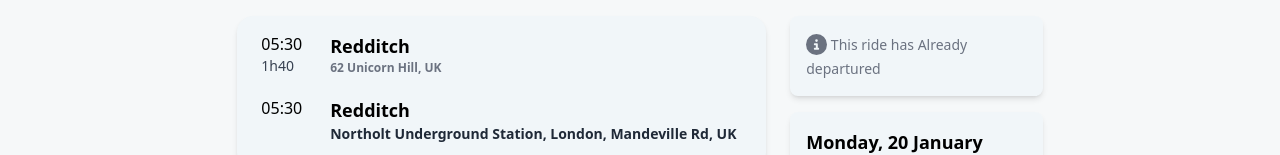
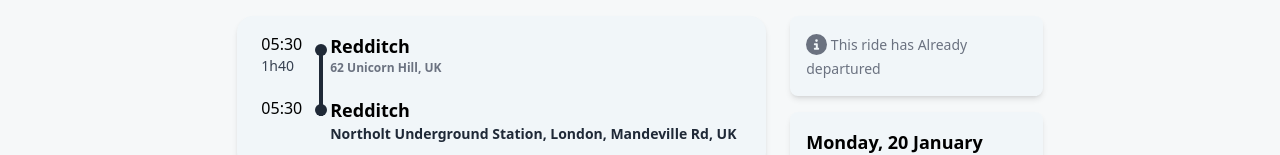
Before and after one commit to S01J04/FYP-RideShare, a React (Vite) app in the folder FRONTEND/: page /ride-detail/1 in a window 1280 px wide. Shown: the part 160-315 px from the top of the page. Built offline with nearby package versions, Linux system fonts and the light colour scheme.

Commit message:
added more styling

```diff
--- a/FRONTEND/src/Pages/RatingandReviews.jsx
+++ b/FRONTEND/src/Pages/RatingandReviews.jsx
@@ -52,7 +52,7 @@ const RatingsPage = () => {
         {/* Individual Rating Section */}
         <div className="   p-6 space-y-4">
           {/* Reviewer Info */}
-          <Link to={'/rider-profile/Muhammad-Sohaib'}><div className="flex hover:bg-blue-100 rounded-lg py-2 px-2 justify-between items-center space-x-4">
+          <Link to={'/rider-profile/Muhammad-Sohaib'}><div className="flex hover:bg-primary rounded-lg py-2 px-2 justify-between items-center space-x-4">
             <div className="flex  items-center gap-3"><img
               src="https://randomuser.me/api/portraits/men/3.jpg"
               alt="Reviewer"
--- a/FRONTEND/src/Pages/RideDetailPage.jsx
+++ b/FRONTEND/src/Pages/RideDetailPage.jsx
@@ -23,13 +23,13 @@ export const RideDetailPage = () => {
           <div className="flex gap-5 flex-col justify-center items-start">
                 <div className="relative flex gap-7 items-start">
                   {/* Vertical Line */}
-                <div className="absolute left-[32%] h-16 -bottom-10 w-1 "></div>
+                  <div className="absolute left-[32%] h-16 -bottom-10 w-1 bg-gray-800"></div>
 
                   {/* Top Circle */}
-                <div className="absolute w-3 h-3  rounded-full left-[30%] top-3"></div>
+                  <div className="absolute w-3 h-3 bg-gray-800 rounded-full left-[30%] top-3"></div>
 
                   {/* Bottom Circle */}
-                <div className="absolute w-3 h-3 rounded-full left-[30%] -bottom-10"></div>
+                  <div className="absolute w-3 h-3 bg-gray-800 rounded-full left-[30%] -bottom-10"></div>
 
                   <p className="text-md font-medium">
                     05:30
@@ -56,7 +56,7 @@ export const RideDetailPage = () => {
           {/* Driver Details */}
           <div className="bg-card flex flex-col gap-3 shadow-md rounded-lg p-6 space-y-4">
             <Link to={'/rider-profile/Muhammad-Sohaib'}>
-              <div className="flex items-center space-x-4 hover:bg-blue-100 py-2 px-2 rounded-xl">
+              <div className="flex items-center space-x-4 hover:bg-primary py-2 px-2 rounded-xl">
                 <img
                   src="https://randomuser.me/api/portraits/women/1.jpg"
                   alt="Driver"
--- a/FRONTEND/src/Pages/RiderDetailPage.jsx
+++ b/FRONTEND/src/Pages/RiderDetailPage.jsx
@@ -23,7 +23,7 @@ const RiderProfilePage = () => {
       {/* Experience and Rating */}
       <div className="mt-4 ">
         <p className="text-gray-500">Experience level: Newcomer</p>
-        <Link to={'/rider-rating/sohaib'}><p className="flex items-center gap-2  hover:bg-blue-100 rounded-lg px-3 py-2 text-gray-700">
+        <Link to={'/rider-rating/sohaib'}><p className="flex items-center gap-2  hover:bg-primary-foreground hover:dark:text-gray-400 rounded-lg px-3 py-2 text-gray-700">
           <span className="text-lg font-bold"><FontAwesomeIcon size="sm" color="gray" icon={faStar}/> 5/5</span> — 1 rating
         </p></Link>
       </div>
--- a/FRONTEND/src/components/ui/button.jsx
+++ b/FRONTEND/src/components/ui/button.jsx
@@ -10,7 +10,7 @@ const buttonVariants = cva(
     variants: {
       variant: {
         default:
-          "bg-secondary  shadow hover:  dark:hover:bg-neutral-50/90",
+          "bg-secondary  shadow hover:bg-background",
         destructive:
           "bg-red-500 text-neutral-50 shadow-sm hover:bg-red-500/90 dark:bg-red-900 dark:text-neutral-50 dark:hover:bg-red-900/90",
         outline:
--- a/FRONTEND/src/components/ui/switch.jsx
+++ b/FRONTEND/src/components/ui/switch.jsx
@@ -13,7 +13,7 @@ const Switch = React.forwardRef(({ className, ...props }, ref) => (
     ref={ref}>
     <SwitchPrimitives.Thumb
       className={cn(
-        "pointer-events-none block h-4 w-4 rounded-full bg-white shadow-lg ring-0 transition-transform data-[state=checked]:translate-x-4 data-[state=unchecked]:translate-x-0 dark:bg-neutral-950"
+        "pointer-events-none block h-4 w-4 rounded-full bg-white shadow-lg ring-0 transition-transform data-[state=checked]:translate-x-4 data-[state=unchecked]:translate-x-0 dark:bg-white"
       )} />
   </SwitchPrimitives.Root>
 ))
```
Lines whose indentation alone changed are shown as unchanged.
